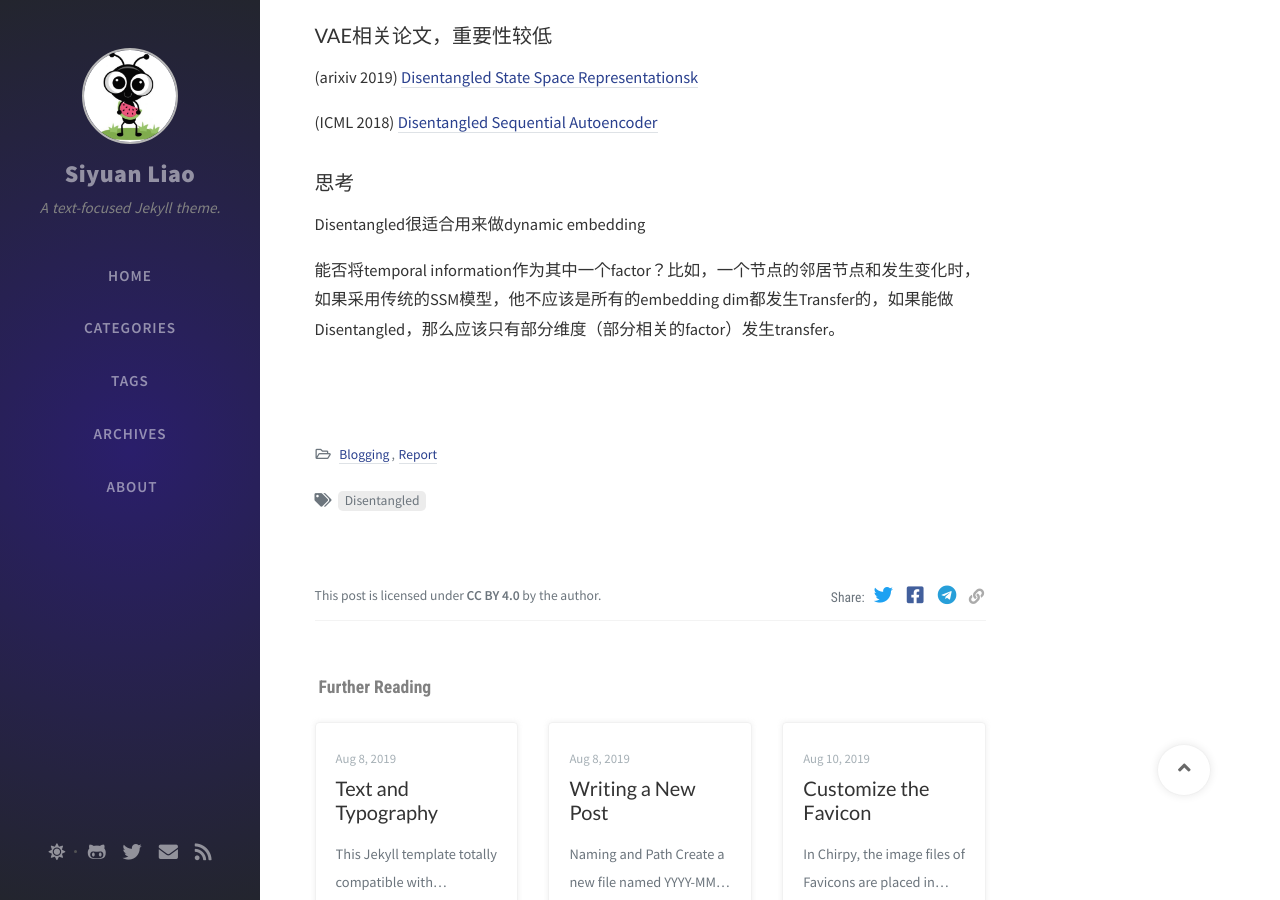
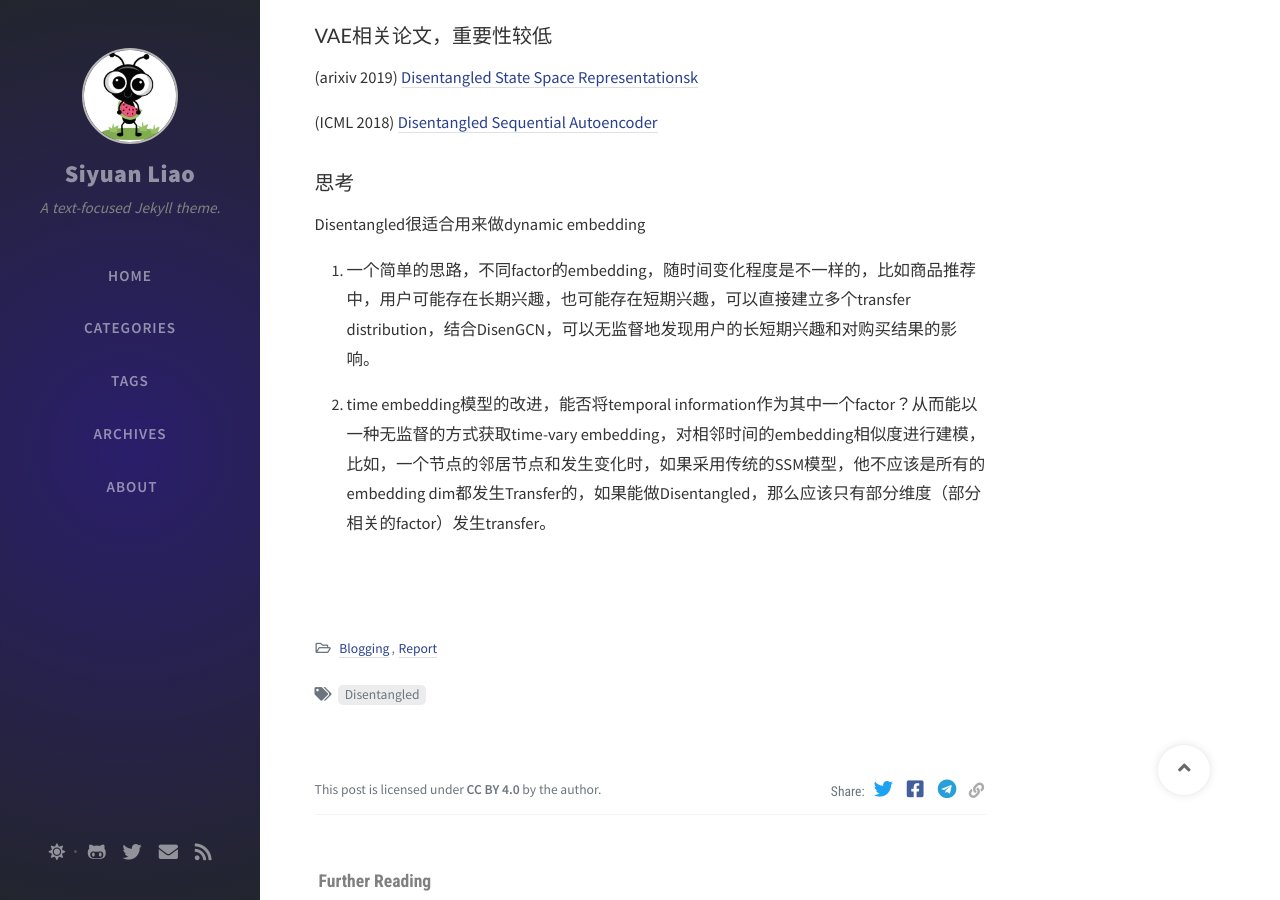
Before and after one commit to SeanLiaoy/seanliaoy.github.io, a Jekyll site: the page built from _posts/2020-10-04-disentangled.md, in a window 1280 px wide and 900 px high, scrolled down 1586 px. Built offline with Jekyll 4.4.1, drawn with Linux system fonts in a browser that asks for light colours; nearby versions of some CDN libraries; comment, search, counter and statistics services are not loaded.

Commit message:
修改文件: _posts/2020-10-04-disentangled.md

```diff
--- a/_posts/2020-10-04-disentangled.md
+++ b/_posts/2020-10-04-disentangled.md
@@ -71,4 +71,6 @@ $$ \mathbf{y}_u = [ c_1, c_2, ..., c_K ] $$
 
 Disentangled很适合用来做dynamic embedding
 
-能否将temporal information作为其中一个factor？比如，一个节点的邻居节点和发生变化时，如果采用传统的SSM模型，他不应该是所有的embedding dim都发生Transfer的，如果能做Disentangled，那么应该只有部分维度（部分相关的factor）发生transfer。
+1. 一个简单的思路，不同factor的embedding，随时间变化程度是不一样的，比如商品推荐中，用户可能存在长期兴趣，也可能存在短期兴趣，可以直接建立多个transfer distribution，结合DisenGCN，可以无监督地发现用户的长短期兴趣和对购买结果的影响。
+
+2. time embedding模型的改进，能否将temporal information作为其中一个factor？从而能以一种无监督的方式获取time-vary embedding，对相邻时间的embedding相似度进行建模，比如，一个节点的邻居节点和发生变化时，如果采用传统的SSM模型，他不应该是所有的embedding dim都发生Transfer的，如果能做Disentangled，那么应该只有部分维度（部分相关的factor）发生transfer。
```
